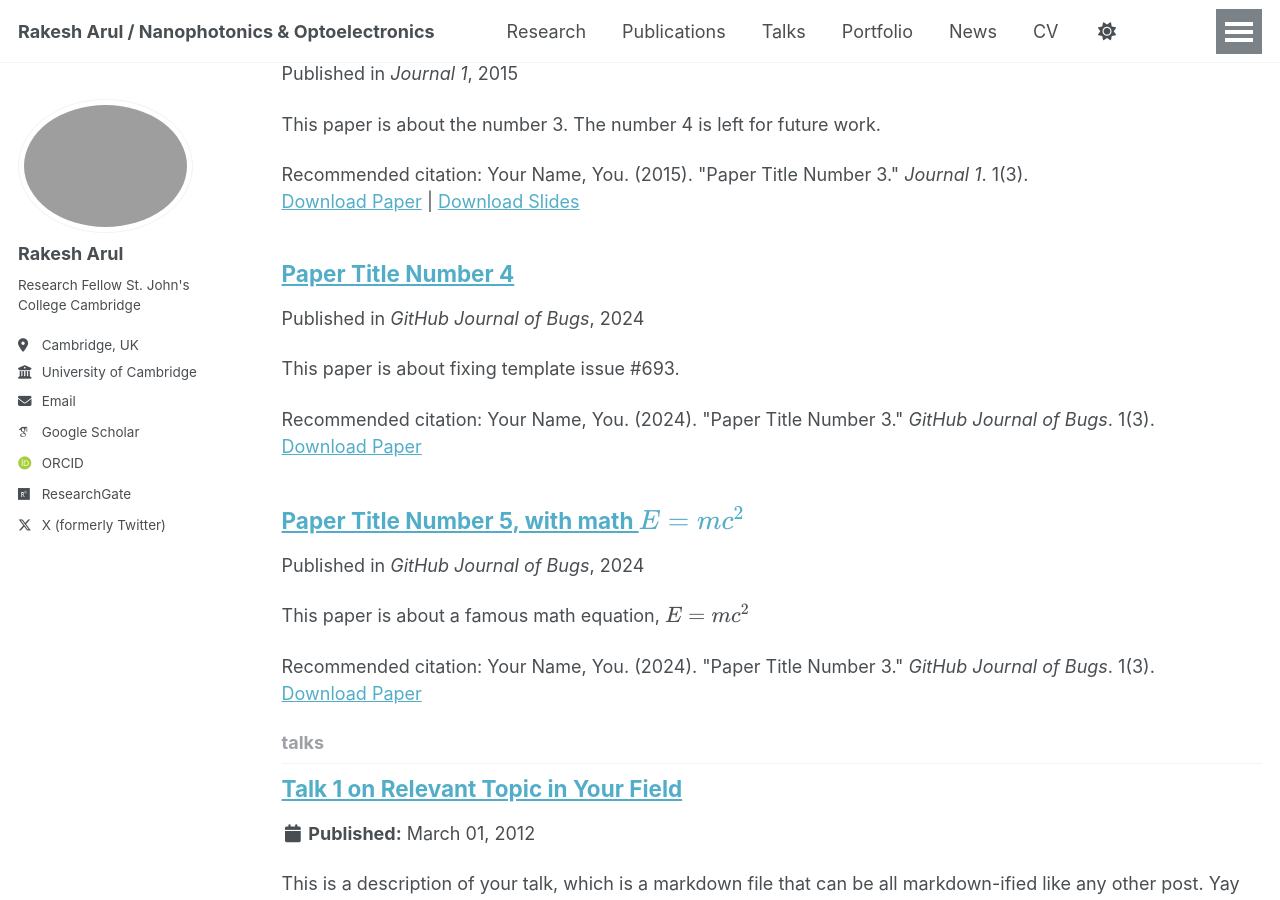
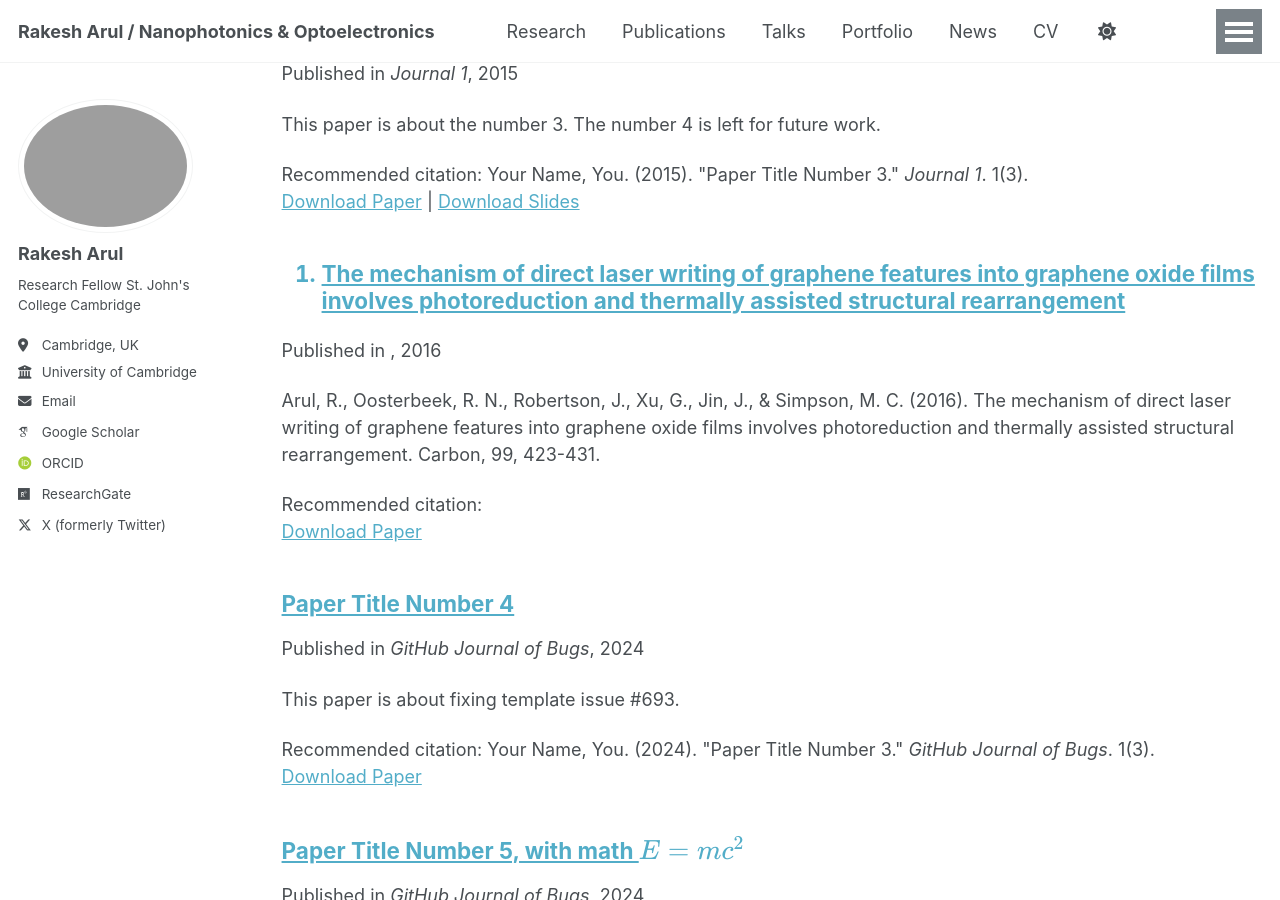
Before and after one commit to photonicsarul/photonicsarul.github.io, a Jekyll site: the page built from _pages/collection-archive.html, in a window 1280 px wide and 900 px high, scrolled down 1383 px. Built offline with Jekyll 4.4.1, drawn with Linux system fonts in a browser that asks for light colours; some web fonts are replaced; a script that is not in the unit is left out; a file with an impossible date is left out; part of the change alters nothing that is shown.

Commit message:
Update 2009-10-01-paper-title-number-1.md

```diff
--- a/_publications/2009-10-01-paper-title-number-1.md
+++ b/_publications/2009-10-01-paper-title-number-1.md
@@ -1,10 +1,10 @@
 ---
 title: "1. The mechanism of direct laser writing of graphene features into graphene oxide films involves photoreduction and thermally assisted structural rearrangement"
 collection: publications
-category: 2016
+category: manuscripts
 permalink: https://www.sciencedirect.com/science/article/pii/S0008622315305182
 excerpt: Arul, R., Oosterbeek, R. N., Robertson, J., Xu, G., Jin, J., & Simpson, M. C. (2016). The mechanism of direct laser writing of graphene features into graphene oxide films involves photoreduction and thermally assisted structural rearrangement. Carbon, 99, 423-431.
-date: 2016
+date: 2016-05-03
 paperurl: 'https://doi.org/10.1016/j.carbon.2015.12.038'
 paperdownload: '/files/Carbon15MechanismrGO.pdf'
 citation: ''
```
